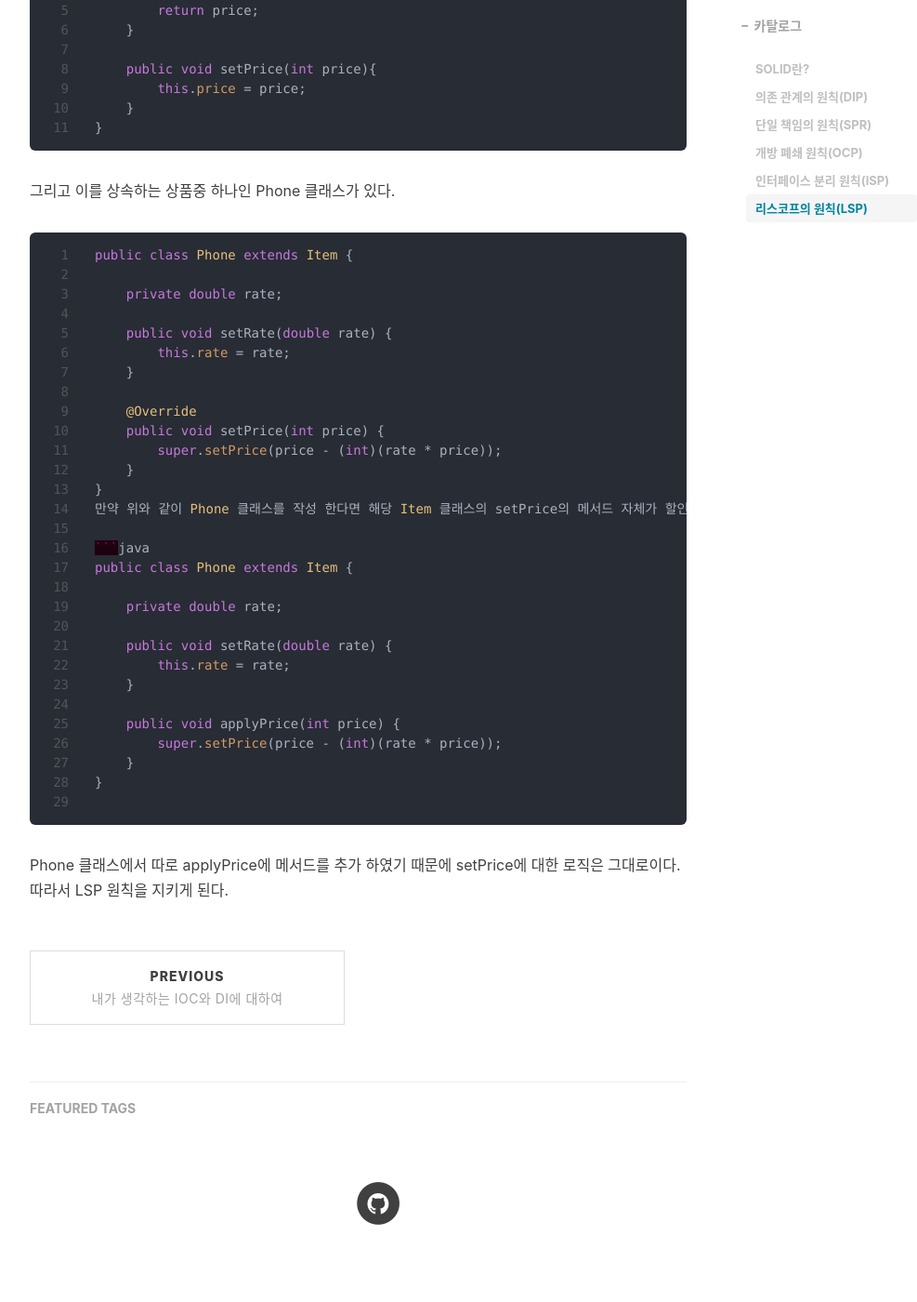
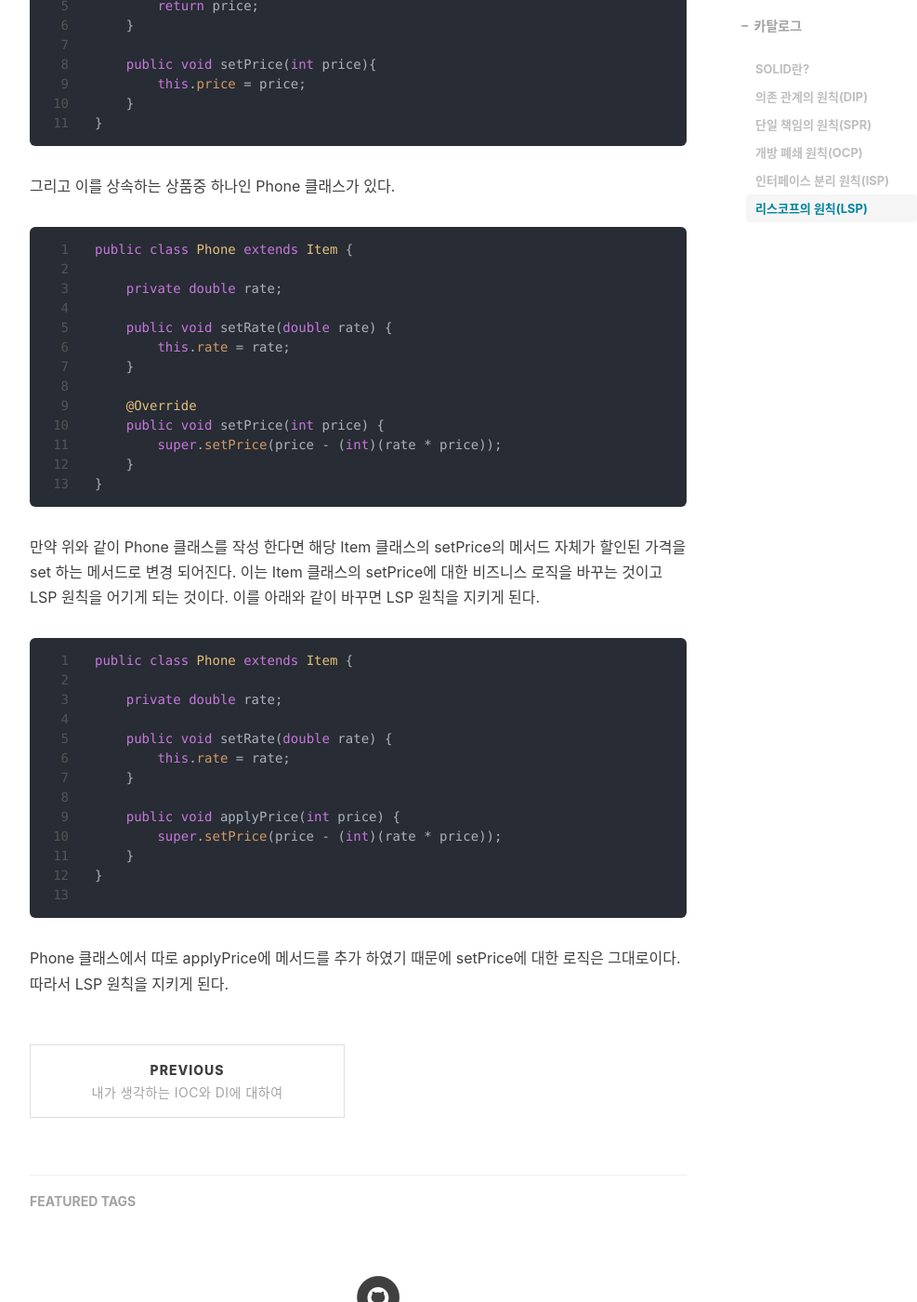
Before and after one commit to H37-J/H37-J.github.io, a Jekyll site: the page built from _posts/spring/2022-03-04-spring-rule.markdown, in a window 1280 px wide and 1400 px high, scrolled down 6735 px. Shown: the whole window at 93% size, without its empty margins (233-1220 px from the left). Built offline with Jekyll 4.4.1, drawn with Linux system fonts in a browser that asks for light colours; nearby versions of some CDN libraries; comment, search, counter and statistics services are not loaded; some of the changed text lies outside the part shown.

Commit message:
포스트 업데이트

````diff
--- a/_posts/spring/2022-03-04-spring-rule.markdown
+++ b/_posts/spring/2022-03-04-spring-rule.markdown
@@ -49,10 +49,9 @@ public class Client {
 
     private Bank bank;
 }
+```
 
-Client는 그저 인터페이스만을 의존하여 각 객체를 의존 할 수 있다.
-
-```
+Client는 인터페이스만을 이용하여 각 객체를 의존 할 수 있다.
 
 ### 단일 책임의 원칙(SPR)
 
@@ -84,8 +83,7 @@ public class orderService {
 }
 ```
 
-이는 OrderAfterService 클래스 하나가 너무 많은 로직에 대한 책임이 있다. 또 나중에 메일에 대한 서비스가 변경 된다면
-포인트 적립에 대한 로직까지 영향을 끼칠 수 있다. 이를 아래와 같이 변경한다
+이는 OrderAfterService 클래스 하나에 너무 많은 로직에 대한 책임이 있다. 또, 나중에 메일에 대한 로ㅈ직이 변경 된다면 포인트 적립에 대한 로직까지 영향을 끼칠 수 있다. 이를 아래와 같이 변경한다
 
 ```java
 @Service
@@ -188,7 +186,7 @@ public class Client {
 
 ### 인터페이스 분리 원칙(ISP)
 
-어떤 인터페이스를 구현하는 클래스가 있을 때, 그 클래스가 인터페이스의 모든 메서드를 구현할 필요가 있는 인터페이스만 상속 받도록 해야한다. 만약 그렇지 않다면 인터페이스를 더 세분화 하여 나눈다.
+어떤 인터페이스를 구현하는 클래스를 구현 하려고 할 때, 그 클래스는 인터페이스의 모든 메서드를 구현할 필요가 있는 인터페이스만 상속 받도록 해야한다. 만약 그렇지 않다면 인터페이스를 더 세분화 하여 나눈다.
 
 다음과 같은 User 인터페이스가 있다고 가정해보자.
 
@@ -238,7 +236,7 @@ public class AdminUser implements User {
 }
 ```
 
-그런데 이렇게 구현하면 NormarUser 클래스에서는 필요가 없는 AdminAct까지 구현을 해줘야 한다.
+그런데 이렇게 구현하면 NormarUser 클래스에서는 필요가 없는 AdminAct 메서드 까지 구현을 해줘야 한다.
 이는 인터페이스를 상속 받고 필요없는 메서드까지 구현을 하고 있으므로 ISP 원칙에 어긋나게 된다.
 따라서 다음과 같이 인터페이스를 분리한다.
 
@@ -302,6 +300,8 @@ public class Phone extends Item {
         super.setPrice(price - (int)(rate * price));
     }
 }
+```
+
 만약 위와 같이 Phone 클래스를 작성 한다면 해당 Item 클래스의 setPrice의 메서드 자체가 할인된 가격을 set 하는 메서드로 변경 되어진다. 이는 Item 클래스의 setPrice에 대한 비즈니스 로직을 바꾸는 것이고 LSP 원칙을 어기게 되는 것이다. 이를 아래와 같이 바꾸면 LSP 원칙을 지키게 된다.
 
 ```java
````
